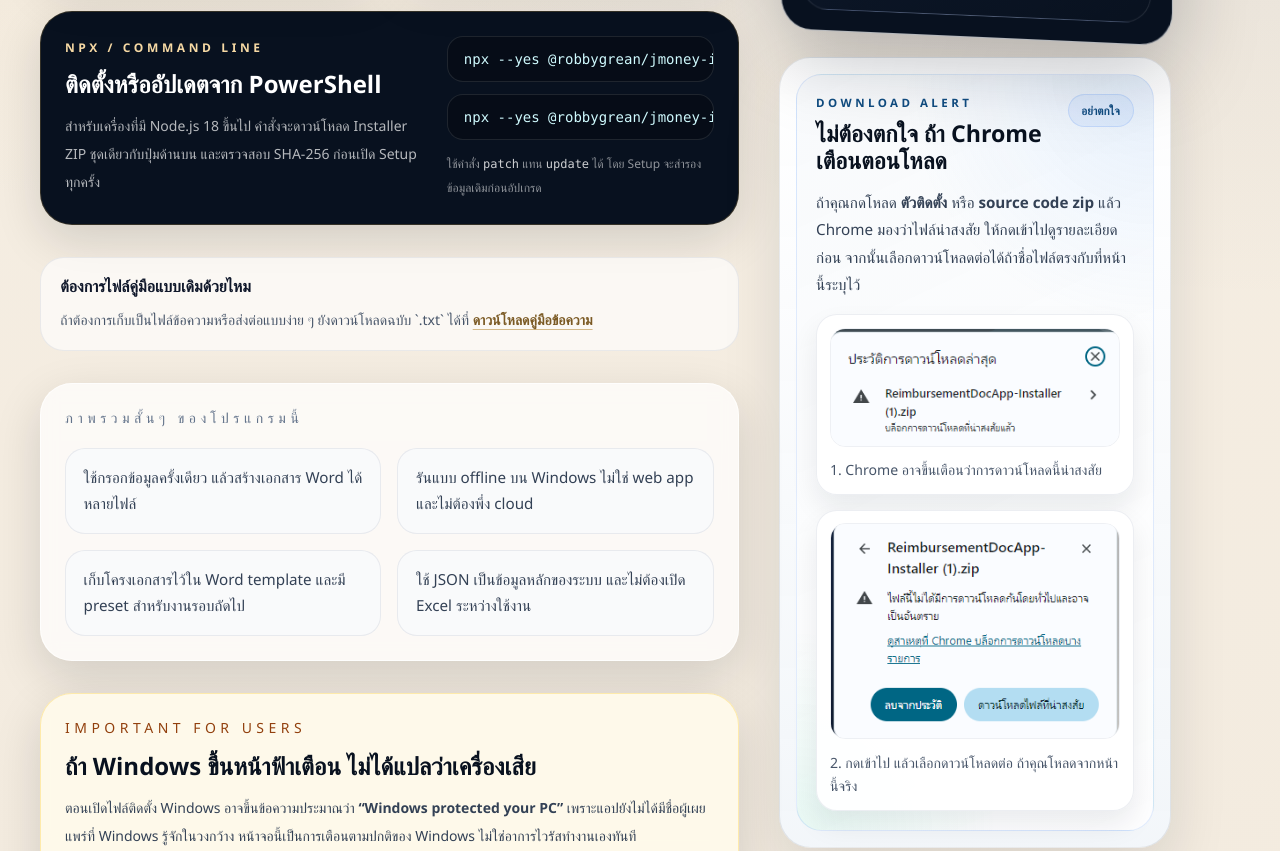
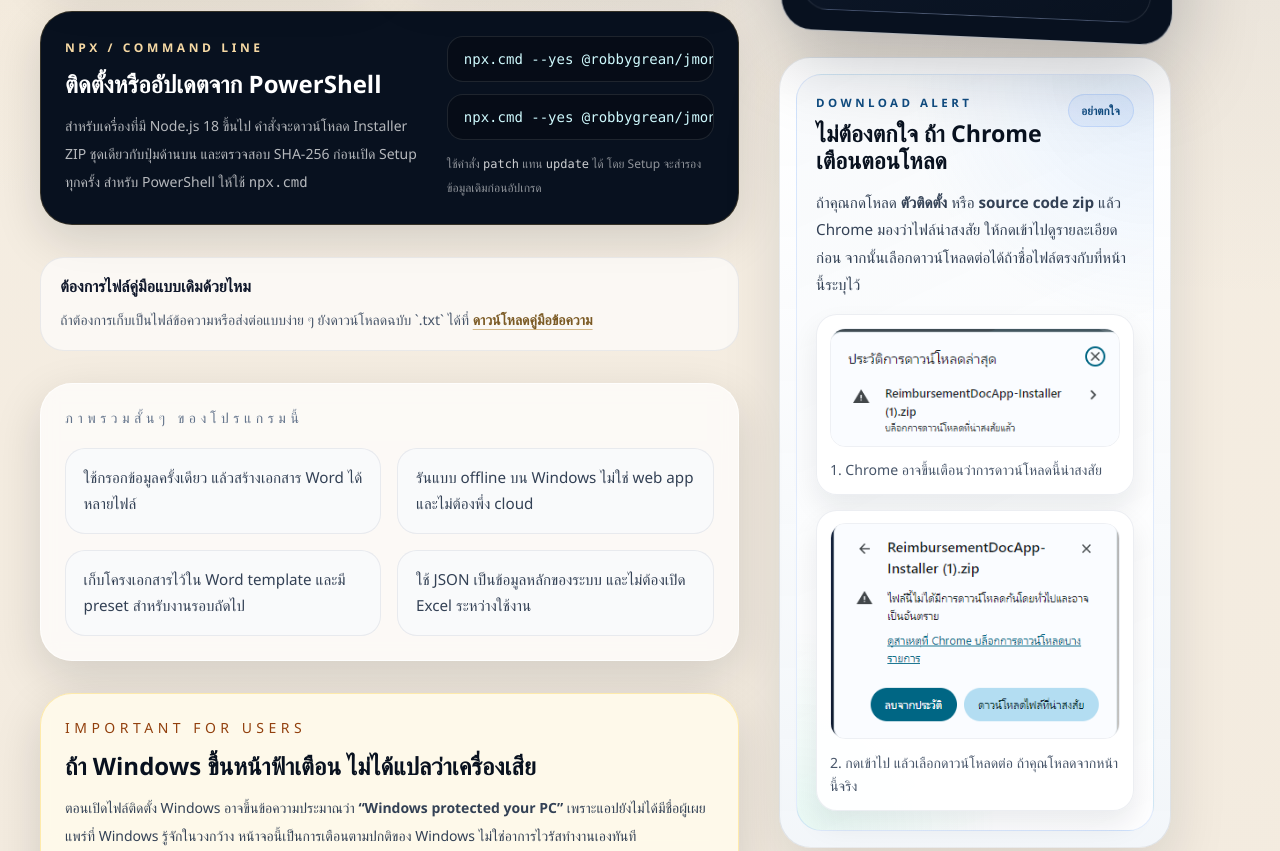
Before and after one commit to RobbyGrean/jmoney, a plain HTML site: page index.html in a window 1280 px wide. Shown: the part 993-1844 px from the top of the page. Drawn offline with nearby package versions, Linux system fonts and the light colour scheme.

Commit message:
docs: support npx.cmd in PowerShell

```diff
--- a/index.html
+++ b/index.html
@@ -142,12 +142,12 @@
                 <h2 class="mt-3 text-2xl font-black">ติดตั้งหรืออัปเดตจาก PowerShell</h2>
                 <p class="mt-3 max-w-2xl text-sm leading-7 text-white/70">
                   สำหรับเครื่องที่มี Node.js 18 ขึ้นไป คำสั่งจะดาวน์โหลด Installer ZIP ชุดเดียวกับปุ่มด้านบน
-                  และตรวจสอบ SHA-256 ก่อนเปิด Setup ทุกครั้ง
+                  และตรวจสอบ SHA-256 ก่อนเปิด Setup ทุกครั้ง สำหรับ PowerShell ให้ใช้ <code>npx.cmd</code>
                 </p>
               </div>
               <div class="min-w-0 space-y-3 lg:w-[31rem]">
-                <pre class="overflow-x-auto rounded-2xl border border-white/10 bg-black/25 px-4 py-3 text-sm text-cyan-100"><code>npx --yes @robbygrean/jmoney-installer@latest install</code></pre>
-                <pre class="overflow-x-auto rounded-2xl border border-white/10 bg-black/25 px-4 py-3 text-sm text-cyan-100"><code>npx --yes @robbygrean/jmoney-installer@latest update</code></pre>
+                <pre class="overflow-x-auto rounded-2xl border border-white/10 bg-black/25 px-4 py-3 text-sm text-cyan-100"><code>npx.cmd --yes @robbygrean/jmoney-installer@latest install</code></pre>
+                <pre class="overflow-x-auto rounded-2xl border border-white/10 bg-black/25 px-4 py-3 text-sm text-cyan-100"><code>npx.cmd --yes @robbygrean/jmoney-installer@latest update</code></pre>
                 <p class="text-xs leading-6 text-white/55">
                   ใช้คำสั่ง <code class="text-white/80">patch</code> แทน <code class="text-white/80">update</code> ได้
                   โดย Setup จะสำรองข้อมูลเดิมก่อนอัปเกรด
--- a/npm-installer/package.json
+++ b/npm-installer/package.json
@@ -1,6 +1,6 @@
 {
   "name": "@robbygrean/jmoney-installer",
-  "version": "0.1.0",
+  "version": "0.1.1",
   "description": "Verified Windows installer and updater for jmoney",
   "license": "UNLICENSED",
   "type": "commonjs",
```
Also changed, not shown: README.md, npm-installer/README.md.
